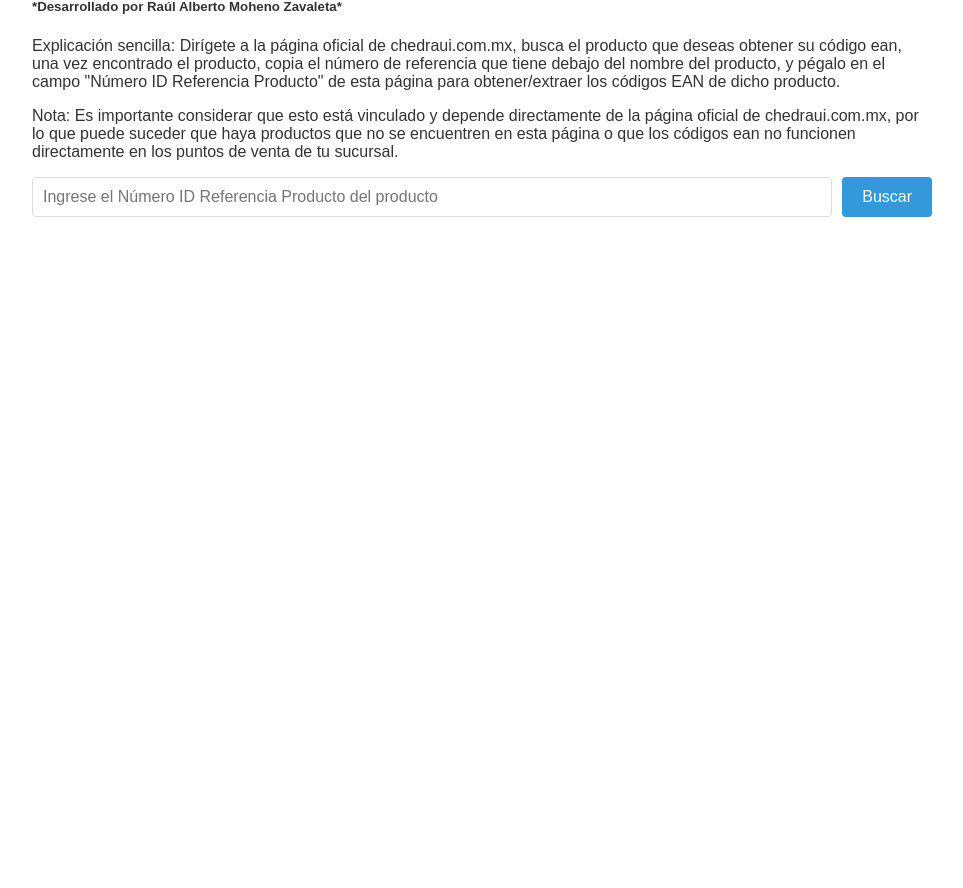
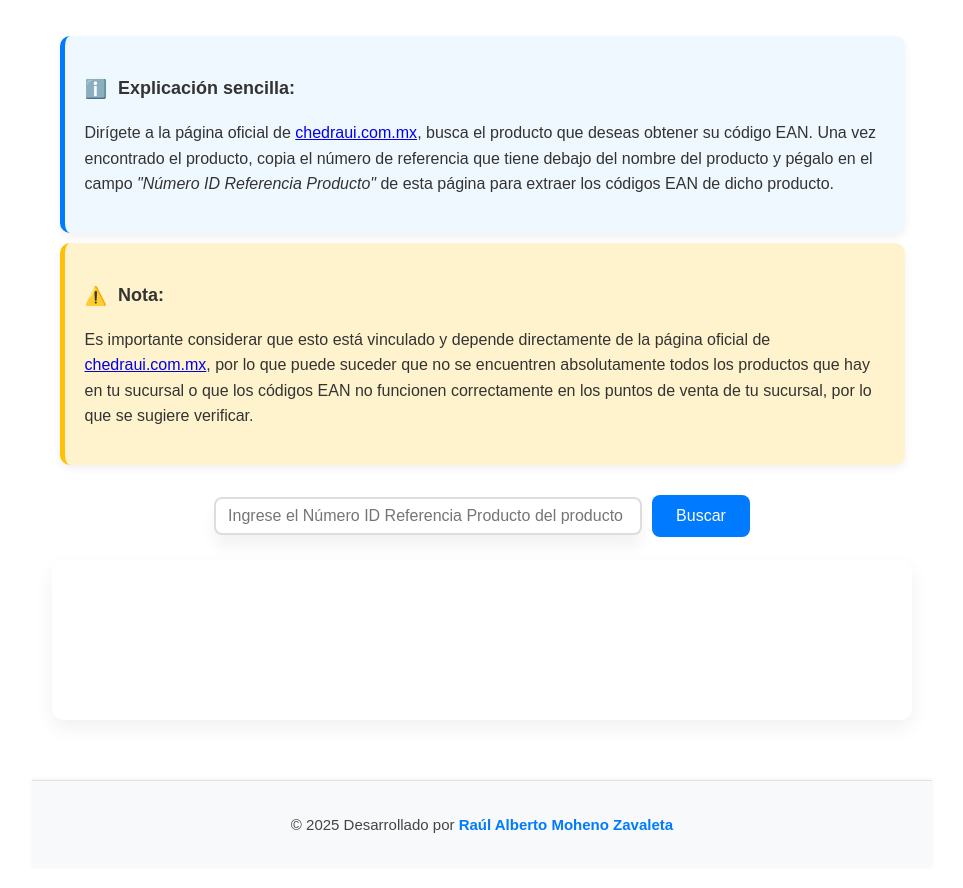
Before and after one commit to raulalbertdev/chedraui-lakin-eancodes, a plain HTML site: page Frontend/index.html in a window 1280 px wide. Shown: the part 109-997 px from the top of the page, without its empty margins (158-1121 px from the left). Before the commit the page ends 800 px from the top, so only its background shows below. Drawn offline with Linux system fonts and the light colour scheme.

Commit message:
Mejoras al estilo CSS de la parte Frontend Resultados y Campos

```diff
--- /dev/null
+++ b/Frontend/explicacion.css
@@ -0,0 +1,33 @@
+.info-box, .note-box {
+    max-width: 800px;
+    margin: 10px auto;
+    padding: 20px;
+    border-radius: 10px;
+    font-size: 16px;
+    line-height: 1.6;
+    box-shadow: 0 4px 8px rgba(0, 0, 0, 0.06);
+    transition: all 0.3s ease;
+}
+
+.info-box {
+    background-color: #f0f8ff;
+    border-left: 5px solid #007bff;
+}
+
+.note-box {
+    background-color: #fff3cd;
+    border-left: 5px solid #ffc107;
+}
+
+.icon {
+    font-size: 18px;
+    margin-right: 6px;
+    vertical-align: middle;
+}
+
+.info-title, .note-title {
+    font-size: 18px;
+    font-weight: 600;
+    margin-bottom: 10px;
+    color: #333;
+}
--- /dev/null
+++ b/Frontend/footer.css
@@ -0,0 +1,22 @@
+.footer {
+    margin-top: 60px;
+    padding: 20px 0;
+    text-align: center;
+    background-color: #f8f9fa;
+    color: #444;
+    font-size: 15px;
+    border-top: 1px solid #e0e0e0;
+    box-shadow: 0 -1px 4px rgba(0, 0, 0, 0.05);
+}
+
+.footer a {
+    color: #007bff;
+    font-weight: 600;
+    text-decoration: none;
+    transition: color 0.3s ease;
+}
+
+.footer a:hover {
+    color: #0056b3;
+    text-decoration: underline;
+}
--- a/Frontend/index.html
+++ b/Frontend/index.html
@@ -7,21 +7,46 @@
     <title>Consulta de Productos Chedraui</title>
     <link rel="stylesheet" href="./main.css">
     <link rel="stylesheet" href="./loader.css">
+    <link rel="stylesheet" href="./explicacion.css">
+    <link rel="stylesheet" href="./input.css">
+    <link rel="stylesheet" href="./resultado.css">
+    <link rel="stylesheet" href="./footer.css">
 </head>
 <body>
-    <h1>Software Básico de Productos (Códigos EAN) Chedraui</h1>
-    <h5>*Desarrollado por Raúl Alberto Moheno Zavaleta*</h5>
-    <p>Explicación sencilla: Dirígete a la página oficial de chedraui.com.mx, busca el producto que deseas obtener su código ean, una vez encontrado el producto, copia el número de referencia que tiene debajo del nombre del producto, y pégalo en el campo "Número ID Referencia Producto" de esta página para obtener/extraer los códigos EAN de dicho producto.
-    </p>
-    <p>
-        Nota: Es importante considerar que esto está vinculado y depende directamente de la página oficial de chedraui.com.mx, por lo que puede suceder que haya productos que no se encuentren en esta página o que los códigos ean no funcionen directamente en los puntos de venta de tu sucursal.
-    </p>
+    <h1>Software Básico de Consulta de Productos (Códigos EAN) Chedraui</h1>
+    <div class="info-box">
+        <p class="info-title"><span class="icon">ℹ️</span> <strong>Explicación sencilla:</strong></p>
+        <p>
+            Dirígete a la página oficial de <a href="https://www.chedraui.com.mx/" target="_blank">chedraui.com.mx</a>, busca el producto que deseas obtener su código EAN.
+            Una vez encontrado el producto, copia el número de referencia que tiene debajo del nombre del producto
+            y pégalo en el campo <em>"Número ID Referencia Producto"</em> de esta página para extraer los códigos EAN de dicho producto.
+        </p>
+    </div>
+
+    <div class="note-box">
+        <p class="note-title"><span class="icon">⚠️</span> <strong>Nota:</strong></p>
+        <p>
+            Es importante considerar que esto está vinculado y depende directamente de la página oficial de <a href="https://www.chedraui.com.mx/" target="_blank">chedraui.com.mx</a>,
+            por lo que puede suceder que no se encuentren absolutamente todos los productos que hay en tu sucursal o que los códigos EAN no funcionen
+            correctamente en los puntos de venta de tu sucursal, por lo que se sugiere verificar.
+        </p>
+    </div>
 
 
-    <div class="search-container">
+    <div class="form-container">
+        <input
+            type="text"
+            id="productoId"
+            placeholder="Ingrese el Número ID Referencia Producto del producto"
+            class="input-referencia"
+        />
+        <button onclick="buscarProducto()" class="btn-buscar">Buscar</button>
+    </div>
+
+    <!-- <div class="search-container">
         <input type="text" id="productoId" placeholder="Ingrese el Número ID Referencia Producto del producto">
         <button onclick="buscarProducto()">Buscar</button>
-    </div>
+    </div> -->
     <!-- <div class="search-container">
         <button onclick="exportarAPDF()">Generar PDF</button>
         <button onclick="guardarProductosLocalStorage()">Guardar productos para exportacion</button>
@@ -32,6 +57,16 @@
 
     <div id="resultado"></div>
 
+    <footer class="footer">
+        <p>
+            © 2025 Desarrollado por
+            <a href="https://www.linkedin.com/in/raulalbertdev/" target="_blank" rel="noopener noreferrer">
+                Raúl Alberto Moheno Zavaleta
+            </a>
+        </p>
+    </footer>
+
+
     <script src="./index.js"></script>
 </body>
 </html>
--- a/Frontend/index.js
+++ b/Frontend/index.js
@@ -154,24 +154,24 @@
         <div class="product-header">
             <h2 class="product-name">${dataProductResponse.productName}</h2>
             <p class="product-description"><strong>Descripción:</strong> ${dataProductResponse.metaTagDescription}</p>
-            <p class="product-description"><strong>Precio:</strong> ${dataProductResponse.items?.[0].sellers?.[0].commertialOffer?.Price ?? 'sin respuesta'}</p>
-            <p class="product-description"><strong>Precio Lista:</strong> ${dataProductResponse.items?.[0].sellers?.[0].commertialOffer?.ListPrice ?? 'sin respuesta'}</p>
-            <p class="product-description"><strong>Precio sin descuento:</strong> ${dataProductResponse.items?.[0].sellers?.[0].commertialOffer?.PriceWithoutDiscount ?? 'sin respuesta'}</p>
-            <p class="product-description"><strong>Precio de venta completo:</strong> ${dataProductResponse.items?.[0].sellers?.[0].commertialOffer?.FullSellingPrice ?? 'sin respuesta'}</p>
+            <p class="product-description"><strong>Precio:</strong> $ ${dataProductResponse.items?.[0].sellers?.[0].commertialOffer?.Price ?? 'sin respuesta'}</p>
+            <p class="product-description"><strong>Precio Lista:</strong> $ ${dataProductResponse.items?.[0].sellers?.[0].commertialOffer?.ListPrice ?? 'sin respuesta'}</p>
+            <p class="product-description"><strong>Precio sin descuento:</strong> $ ${dataProductResponse.items?.[0].sellers?.[0].commertialOffer?.PriceWithoutDiscount ?? 'sin respuesta'}</p>
+            <p class="product-description"><strong>Precio de venta completo:</strong> $ ${dataProductResponse.items?.[0].sellers?.[0].commertialOffer?.FullSellingPrice ?? 'sin respuesta'}</p>
             <p class="product-link"><strong>Enlace:</strong> <a href="${dataProductResponse.link}" target="_blank">Click para Ver producto en tienda</a></p>
         </div>
 
         <h3 class="section-title">Códigos EAN</h3>
         <ul class="ean-list">
-            ${eansMultiCodes.map(ean => `<li>${ean}</li>`).join('')}
+            ${eansMultiCodes.map(ean => `<li class="ean-tag">${ean}</li>`).join('')}
         </ul>
         <h3 class="section-title">Código EAN principal</h3>
         <ul class="ean-list">
-            ${dataProductResponse.items.map(item => `<li>${item.ean}</li>`).join('')}
+            ${dataProductResponse.items.map(item => `<li class="ean-tag">${item.ean}</li>`).join('')}
         </ul>
 
         <h3 class="section-title">Imágenes del Producto</h3>
-        <div class="images-container">
+        <div class="img-list">
             ${dataProductResponse.items[0].images.map(image => `
                 <img class="product-image" src="${image.imageUrl}" alt="${image.imageLabel}" width="200">
             `).join('')}
--- /dev/null
+++ b/Frontend/input.css
@@ -0,0 +1,41 @@
+.form-container {
+    display: flex;
+    justify-content: center;
+    align-items: center;
+    margin-top: 30px;
+    gap: 10px;
+    flex-wrap: wrap;
+}
+
+.input-referencia {
+    width: 100%;
+    max-width: 400px;
+    padding: 8px 12px;
+    border: 2px solid #ddd;
+    border-radius: 8px;
+    font-size: 16px;
+    transition: all 0.3s ease;
+    box-shadow: 0 12px 15px rgba(0, 0, 0, 0.05);
+    outline: none;
+}
+
+.input-referencia:focus {
+    border-color: #007bff;
+    box-shadow: 0 0 0 3px rgba(0, 123, 255, 0.2);
+    background-color: #f8faff;
+}
+
+.btn-buscar {
+    padding: 12px 24px;
+    font-size: 16px;
+    border: none;
+    border-radius: 8px;
+    background-color: #007bff;
+    color: white;
+    cursor: pointer;
+    transition: background-color 0.3s ease;
+}
+
+.btn-buscar:hover {
+    background-color: #0056b3;
+}
--- a/Frontend/loader.css
+++ b/Frontend/loader.css
@@ -12,7 +12,3 @@
     0% { transform: rotate(0deg); }
     100% { transform: rotate(360deg); }
 }
-
-#resultado {
-    min-height: 100px;
-}
--- /dev/null
+++ b/Frontend/resultado.css
@@ -0,0 +1,74 @@
+#resultado {
+    min-height: 100px;
+    max-width: 800px;
+    margin: 23px auto;
+    padding: 30px;
+    background-color: #fff;
+    border-radius: 12px;
+    box-shadow: 0 8px 20px rgba(0, 0, 0, 0.06);
+    font-family: 'Segoe UI', Tahoma, Geneva, Verdana, sans-serif;
+    line-height: 1.6;
+    color: #333;
+}
+
+#resultado h2 {
+    font-size: 24px;
+    margin-bottom: 10px;
+    color: #2c3e50;
+}
+
+#resultado p {
+    margin: 6px 0;
+    font-size: 16px;
+}
+
+#resultado p strong {
+    color: #007bff;
+}
+
+#resultado a {
+    color: #007bff;
+    text-decoration: none;
+}
+
+#resultado a:hover {
+    text-decoration: underline;
+}
+
+.ean-list {
+    margin-top: 10px;
+    display: flex;
+    flex-wrap: wrap;
+    gap: 8px;
+}
+
+.ean-tag {
+    background-color: #e6f0ff;
+    color: #004080;
+    padding: 6px 12px;
+    border-radius: 20px;
+    font-size: 14px;
+    font-weight: 500;
+    border: 1px solid #b3d1ff;
+}
+
+.img-list {
+    display: flex;
+    gap: 12px;
+    flex-wrap: wrap;
+    margin-top: 20px;
+}
+
+.img-list img {
+    width: 160px;
+    height: auto;
+    border-radius: 8px;
+    border: 1px solid #ddd;
+    object-fit: contain;
+    background-color: #f9f9f9;
+    transition: transform 0.3s ease;
+}
+
+.img-list img:hover {
+    transform: scale(1.05);
+}
```
